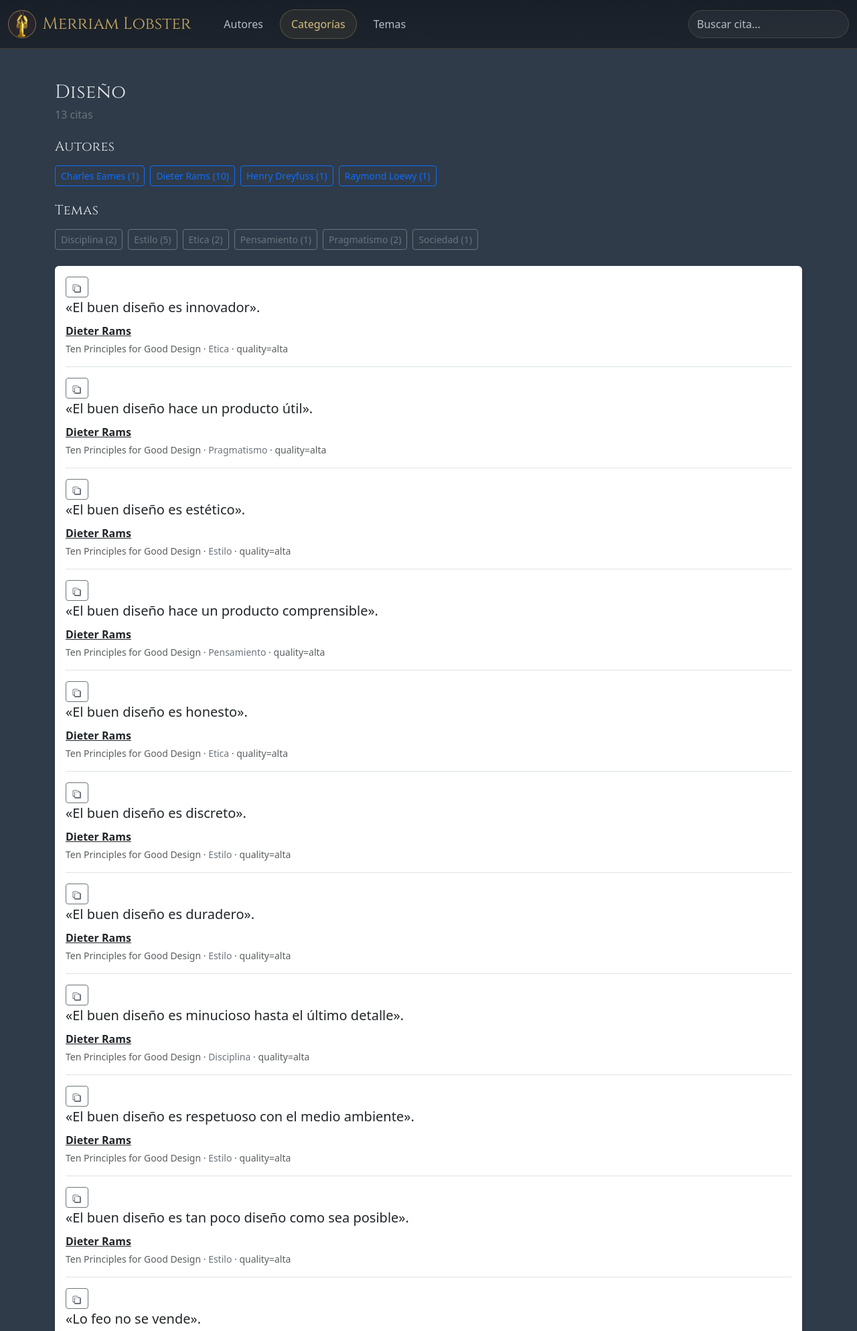
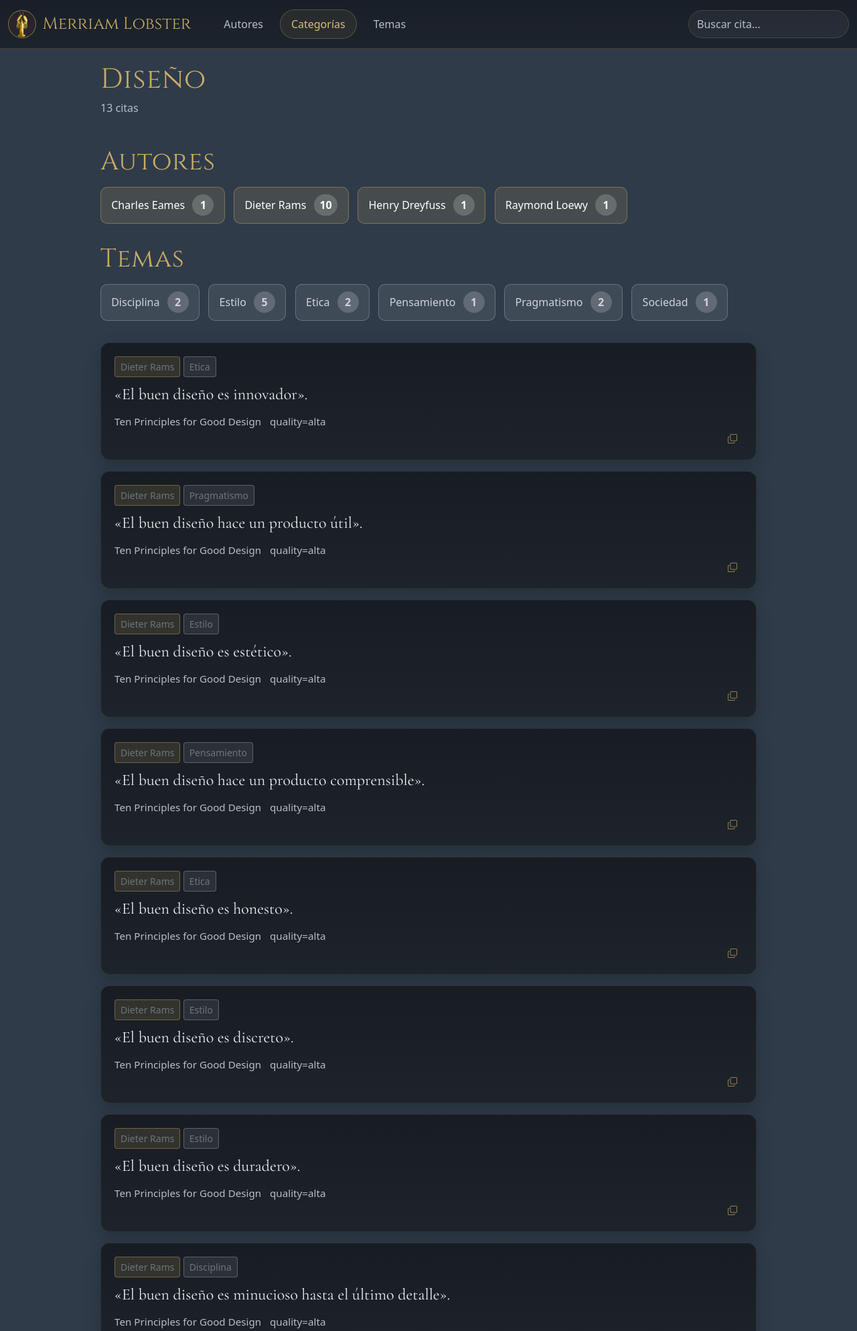
Before and after one commit to alejandro-ex-machina/quotes, a FastAPI app: a page that uses webapp/templates/category_detail.html in a window 1280 px wide. Shown: the top 1987 px of the page at 67% size. Run offline with FastAPI, Linux system fonts and the light colour scheme.

Commit message:
temas y categorías. Cita de Orwell y retrato

```diff
--- a/webapp/templates/category_detail.html
+++ b/webapp/templates/category_detail.html
@@ -1,100 +1,119 @@
 {% extends "base.html" %}
 
-{% block title %}🦞 Merriam Lobster{% endblock %}
+{% block title %}{{ category }} · Merriam Lobster{% endblock %}
+
+{% block extra_css %}
+<link href="{{ url_for('static', path='author_detail.css') }}" rel="stylesheet">
+{% endblock %}
 
 {% block content %}
+<div class="container">
+  <div class="ml-author-wrap">
 
+    <header class="ml-author-header">
+      <div class="ml-author-meta">
+        <h1 class="ml-page-title mb-2">{{ category }}</h1>
+        <div class="ml-page-subtitle mb-3">
+          {{ results_total }} cita{% if results_total != 1 %}s{% endif %}
+        </div>
+      </div>
+    </header>
 
-  <div class="container py-3 py-md-4">
-
-    <div class="d-flex flex-column flex-md-row align-items-md-center justify-content-between gap-3 mb-4">
-      <div>
-        <h1 class="h3 title-wh mb-1">{{ category }}</h1>
-        <p class="text-secondary mb-0">{{ results_total }} citas</p>
+    {% if authors_in_category %}
+    <section class="ml-section">
+      <div class="ml-section-head">
+        <h2 class="ml-section-title">Autores</h2>
       </div>
 
-
-    </div>
-
-    {% if authors_in_category %}
-    <div class="mb-4">
-      <h2 class="h5 subtitle mb-3">Autores</h2>
-      <div class="d-flex flex-wrap gap-2">
+      <div class="ml-chip-group">
         {% for author, count in authors_in_category %}
-          <a href="/authors/{{ author | urlencode }}" class="btn btn-sm btn-outline-primary">
-            {{ author }} ({{ count }})
+        <a href="{{ url_for('author_detail', author=author) }}" class="ml-chip ml-chip-gold text-decoration-none">
+          <span>{{ author }}</span>
+          <span class="ml-chip-count">{{ count }}</span>
         </a>
         {% endfor %}
       </div>
-    </div>
+    </section>
     {% endif %}
 
     {% if themes_in_category %}
-    <div class="mb-4">
-      <h2 class="h5 subtitle mb-3">Temas</h2>
-      <div class="d-flex flex-wrap gap-2">
+    <section class="ml-section">
+      <div class="ml-section-head">
+        <h2 class="ml-section-title">Temas</h2>
+      </div>
+
+      <div class="ml-chip-group">
         {% for theme, count in themes_in_category %}
-          <a href="/themes/{{ theme | urlencode }}" class="btn btn-sm btn-outline-secondary">
-            {{ theme }} ({{ count }})
+        <a href="{{ url_for('theme_detail', theme=theme) }}" class="ml-chip ml-chip-silver text-decoration-none">
+          <span>{{ theme }}</span>
+          <span class="ml-chip-count">{{ count }}</span>
         </a>
         {% endfor %}
       </div>
-    </div>
+    </section>
     {% endif %}
 
-    <div class="card shadow-sm border-0">
-      <div class="card-body">
+    <section class="ml-section">
       {% if not results %}
-          <div class="alert alert-warning mb-0">
-            No hay citas para esta categoría.
+      <div class="alert alert-warning mb-0">No hay citas para esta categor&iacute;a.</div>
+      {% else %}
+      <div class="ml-quote-list">
+        {% for item in results %}
+        <article class="ml-quote-card">
+          {% if item.author %}
+          <span class="btn btn-sm btn-outline-secondary ml-chip-gold">
+            <a href="{{ url_for('author_detail', author=item.author) }}" class="link-secondary text-decoration-none">
+              {{ item.author }}
+            </a>
+          </span>
+          {% endif %}
+
+          {% if item.theme %}
+          <span class="btn btn-sm btn-outline-secondary ml-chip-silver">
+            <a href="{{ url_for('theme_detail', theme=item.theme) }}" class="link-secondary text-decoration-none">
+              {{ item.theme }}
+            </a>
+          </span>
+          {% endif %}
+
+          <div class="ml-quote-card-top"></div>
+
+          <blockquote class="ml-quote-text mb-3">
+            &laquo;{{ item.quote }}&raquo;.
+          </blockquote>
+
+          <div class="ml-quote-meta">
+            {% if item.ref %}
+            <span>{{ item.ref }}</span>
+            {% endif %}
+
+            {% if item.source_quality %}
+            <span>quality={{ item.source_quality }}</span>
+            {% endif %}
+
+            {% if item.hardcore %}
+            <span>hardcore</span>
+            {% endif %}
           </div>
-        {% else %}
-          {% for item in results %}
-          <article class="quote-item {% if not loop.last %}border-bottom{% endif %} pb-3 {% if not loop.last %}mb-3{% endif %}">
 
+          <div class="text-end">
             <button
               type="button"
               class="btn btn-sm btn-outline-secondary copy-btn"
               title="Copiar cita"
               aria-label="Copiar cita"
               data-quote="{{ item.quote | e }}"
-  data-author="{{ item.author | e }}">
-
-
-
-  <svg xmlns="http://www.w3.org/2000/svg" width="16" height="16" fill="currentColor" viewBox="0 0 16 16" aria-hidden="true">
-    <path d="M10 1.5A1.5 1.5 0 0 1 11.5 3v1H9V3a.5.5 0 0 0-.5-.5H3A1.5 1.5 0 0 0 1.5 4v7A1.5 1.5 0 0 0 3 12.5h1v1A1.5 1.5 0 0 0 5.5 15h7A1.5 1.5 0 0 0 14 13.5v-7A1.5 1.5 0 0 0 12.5 5h-1V3A1.5 1.5 0 0 0 10 1.5M5 5.5h5.5A1.5 1.5 0 0 1 12 7v5.5a.5.5 0 0 1-.5.5H5.5a.5.5 0 0 1-.5-.5V6A.5.5 0 0 1 5.5 5.5M3 3.5h5.5A.5.5 0 0 1 9 4v1H5.5A1.5 1.5 0 0 0 4 6.5V11H3a.5.5 0 0 1-.5-.5V4A.5.5 0 0 1 3 3.5"/>
-  </svg>
+              data-author="{{ item.author | e }}"
+            >
+              <i class="bi bi-copy"></i>
             </button>
-
-            <blockquote class="blockquote mb-2">
-              <p class="mb-0">«{{ item.quote }}».</p>
-
-
-
-            </blockquote>
-
-<div class="d-flex align-items-center justify-content-between gap-2 mb-1">
-  <div class="fw-semibold">
-    <a href="/authors/{{ item.author | urlencode }}">{{ item.author }}</a>
-  </div>
-
-</div>
-
-            <div class="small text-body-secondary">
-              {% if item.ref %}{{ item.ref }} · {% endif %}
-              {% if item.theme %}
-                <a href="/themes/{{ item.theme | urlencode }}" class="link-secondary text-decoration-none">{{ item.theme }}</a>
-              {% endif %}
-              {% if item.source_quality %} · quality={{ item.source_quality }}{% endif %}
-              {% if item.hardcore %} · hardcore{% endif %}
           </div>
         </article>
         {% endfor %}
+      </div>
       {% endif %}
+    </section>
+
   </div>
 </div>
-
-  </div>
-
 {% endblock %}
--- a/webapp/templates/partials/header.html
+++ b/webapp/templates/partials/header.html
@@ -4,27 +4,22 @@
 
       <a href="{{ url_for('home') }}" class="ml-brand text-decoration-none">
         <span class="ml-brand-mark">
-<img src="{{ url_for('static', path='lobster128.png') }}" class="ml-brand-logo">
-
-
+          <img src="{{ url_for('static', path='lobster128.png') }}" class="ml-brand-logo">
         </span>
         <span class="ml-brand-text">Merriam Lobster</span>
       </a>
 
       <nav class="ml-nav" aria-label="Navegación principal">
-        <a href="{{ url_for('authors') }}" class="ml-nav-link {% if section == 'authors' %}active{% endif %}">Autores</a>
-        <a href="{{ url_for('categories') }}" class="ml-nav-link {% if section == 'categories' %}active{% endif %}">Categorías</a>
+        <!-- <a href="#" class="ml-nav-link {% if section == 'quotes' %}active{% endif %}">Citas</a> -->
+        <a href="{{ url_for('authors') }}"
+          class="ml-nav-link {% if section == 'authors' %}active{% endif %}">Autores</a>
+        <a href="{{ url_for('categories') }}"
+          class="ml-nav-link {% if section == 'categories' %}active{% endif %}">Categorías</a>
         <a href="{{ url_for('themes') }}" class="ml-nav-link {% if section == 'themes' %}active{% endif %}">Temas</a>
       </nav>
 
       <form method="get" action="{{ url_for('home') }}" class="ml-header-search">
-        <input
-          type="search"
-          name="q"
-          class="form-control"
-          placeholder="Buscar cita..."
-          aria-label="Buscar cita"
-        >
+        <input type="search" name="q" class="form-control" placeholder="Buscar cita..." aria-label="Buscar cita">
       </form>
     </div>
   </div>
```
Also changed, not shown: webapp/templates/theme_detail.html (+89 -30 lines), quotes.json, webapp/static/images/George Orwell.png (added). Lines whose indentation alone changed are shown as unchanged.
